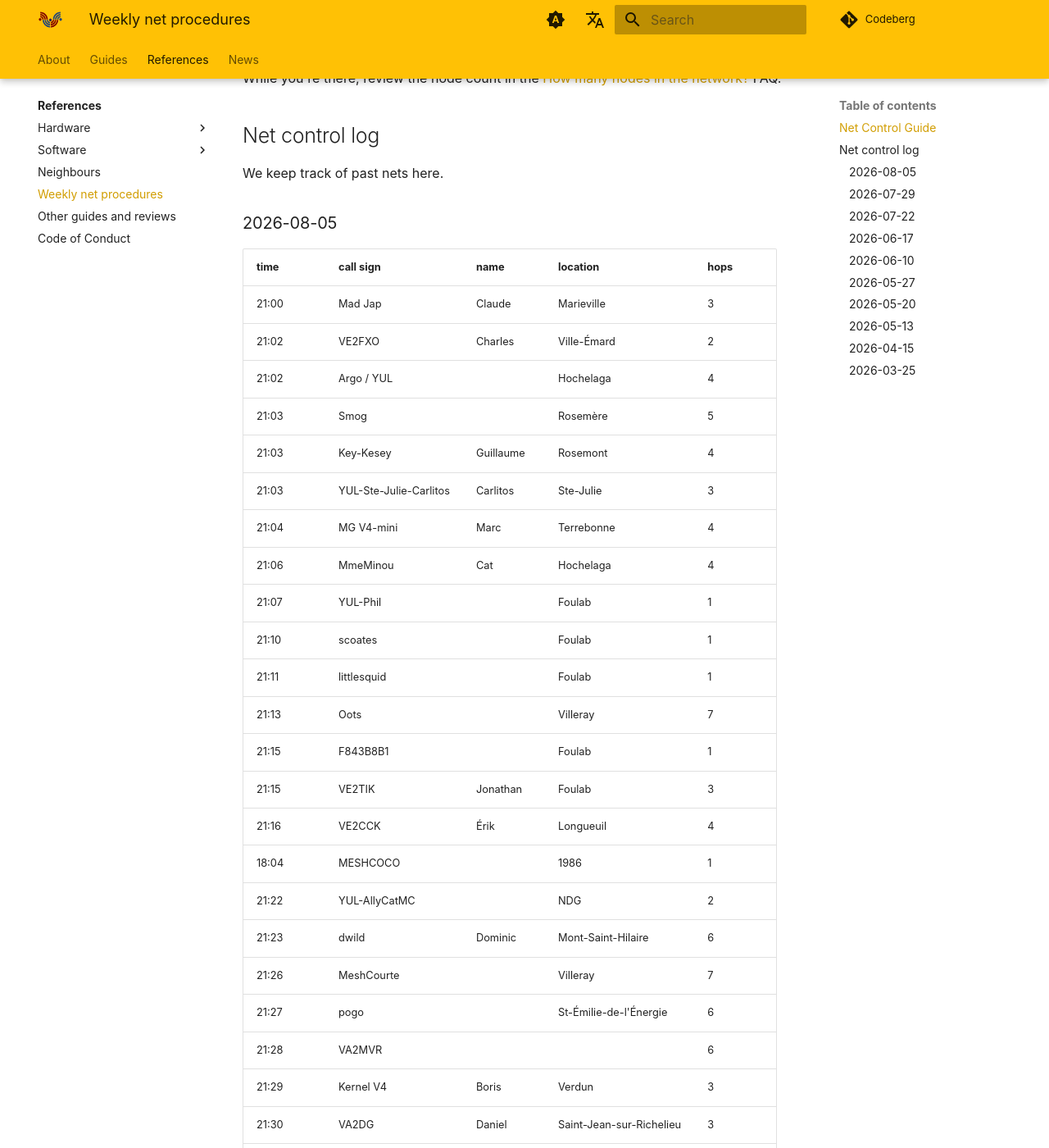
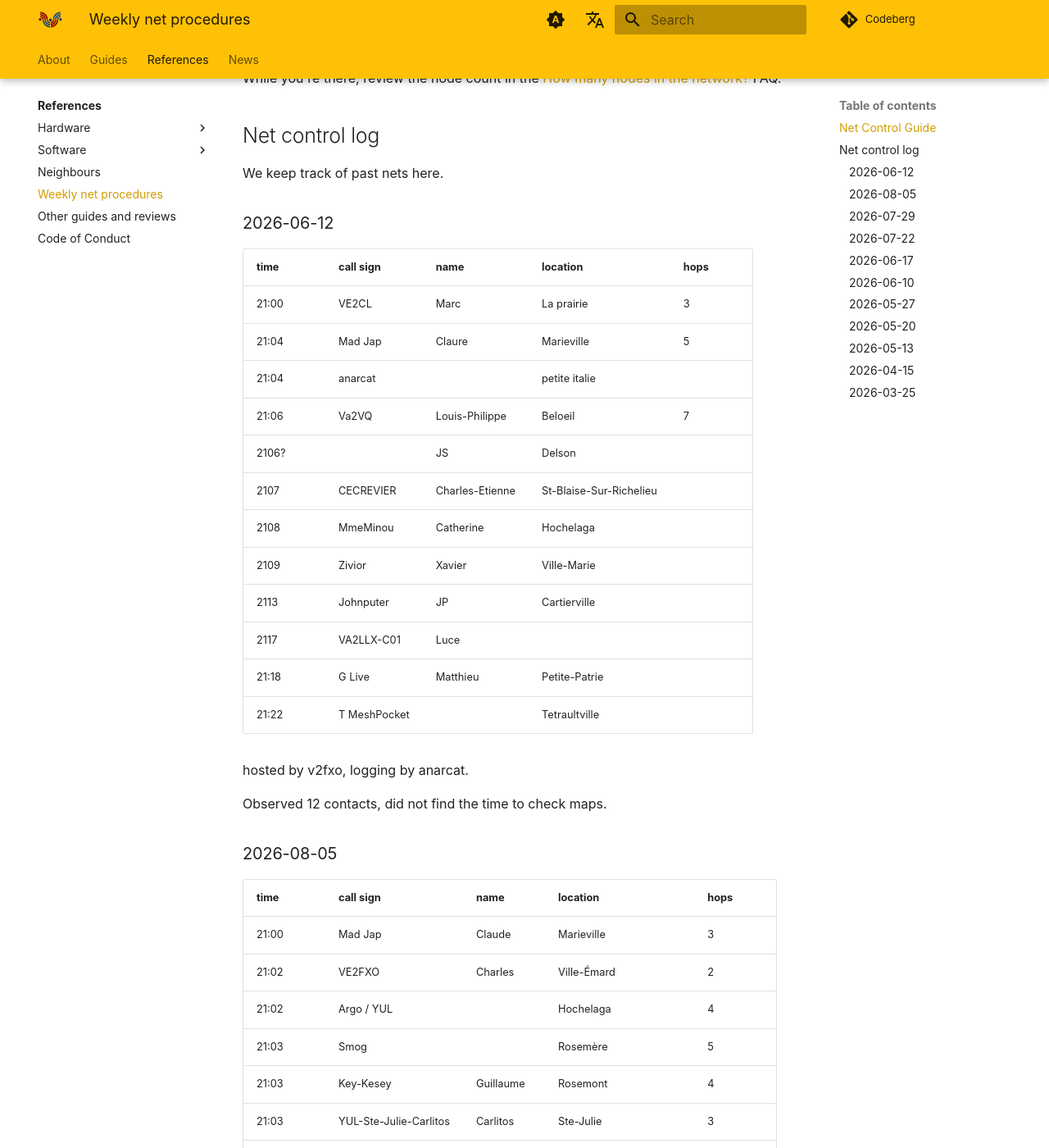
Before and after one commit to ReseauLibre/lora.reseaulibre.ca, an MkDocs documentation site: the page built from docs/references/net.md, in a window 1280 px wide and 1400 px high, scrolled down 1274 px. Shown: the whole window at 82% size. Built offline with MkDocs 1.6.1 and Material for MkDocs 9.7.7, drawn with Linux system fonts in a browser that asks for light colours; plug-ins that fetch from the network failed and are left out; comment, search, counter and statistics services are not loaded.

Commit message:
add last week's log

```diff
--- a/docs/references/net.md
+++ b/docs/references/net.md
@@ -72,6 +72,27 @@ the network?](../guides/faq.md#how-many-nodes-in-the-network) FAQ.
 ## Net control log
 
 We keep track of past nets here.
+
+### 2026-06-12
+
+| time  | call sign    | name            | location                | hops |
+|-------|--------------|-----------------|-------------------------|------|
+| 21:00 | VE2CL        | Marc            | La prairie              | 3    |
+| 21:04 | Mad Jap      | Claure          | Marieville              | 5    |
+| 21:04 | anarcat      |                 | petite italie           |      |
+| 21:06 | Va2VQ        | Louis-Philippe  | Beloeil                 | 7    |
+| 2106? |              | JS              | Delson                  |      |
+| 2107  | CECREVIER    | Charles-Etienne | St-Blaise-Sur-Richelieu |      |
+| 2108  | MmeMinou     | Catherine       | Hochelaga               |      |
+| 2109  | Zivior       | Xavier          | Ville-Marie             |      |
+| 2113  | Johnputer    | JP              | Cartierville            |      |
+| 2117  | VA2LLX-C01   | Luce            |                         |      |
+| 21:18 | G Live       | Matthieu        | Petite-Patrie           |      |
+| 21:22 | T MeshPocket |                 | Tetraultville           |      |
+
+hosted by v2fxo, logging by anarcat.
+
+Observed 12 contacts, did not find the time to check maps.
 
 ### 2026-08-05
 
```
